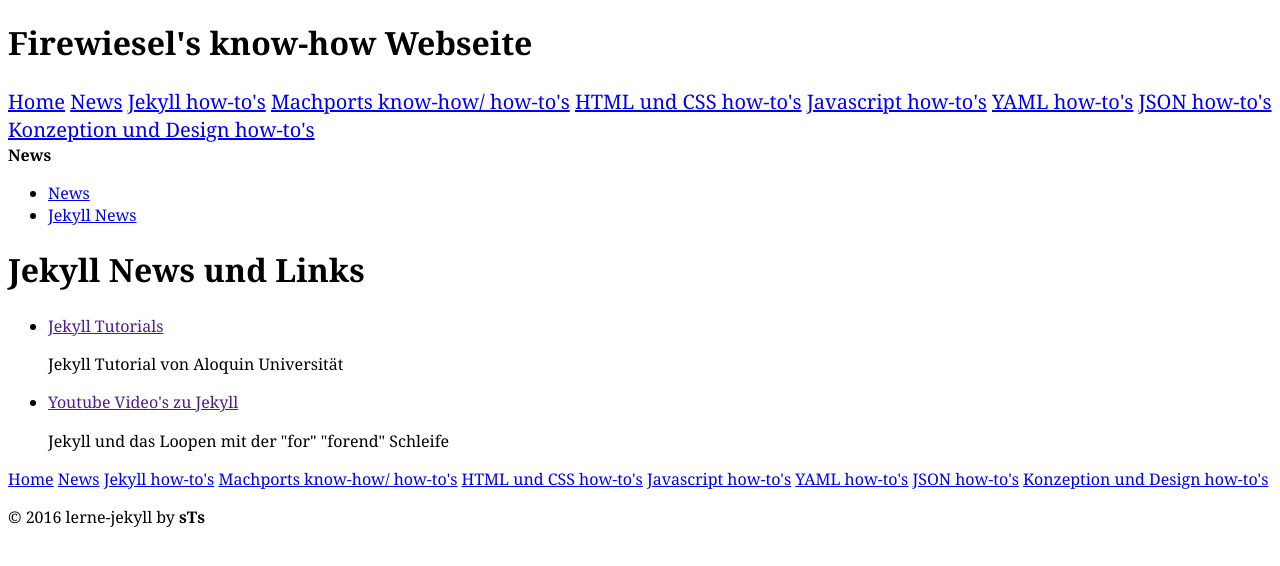
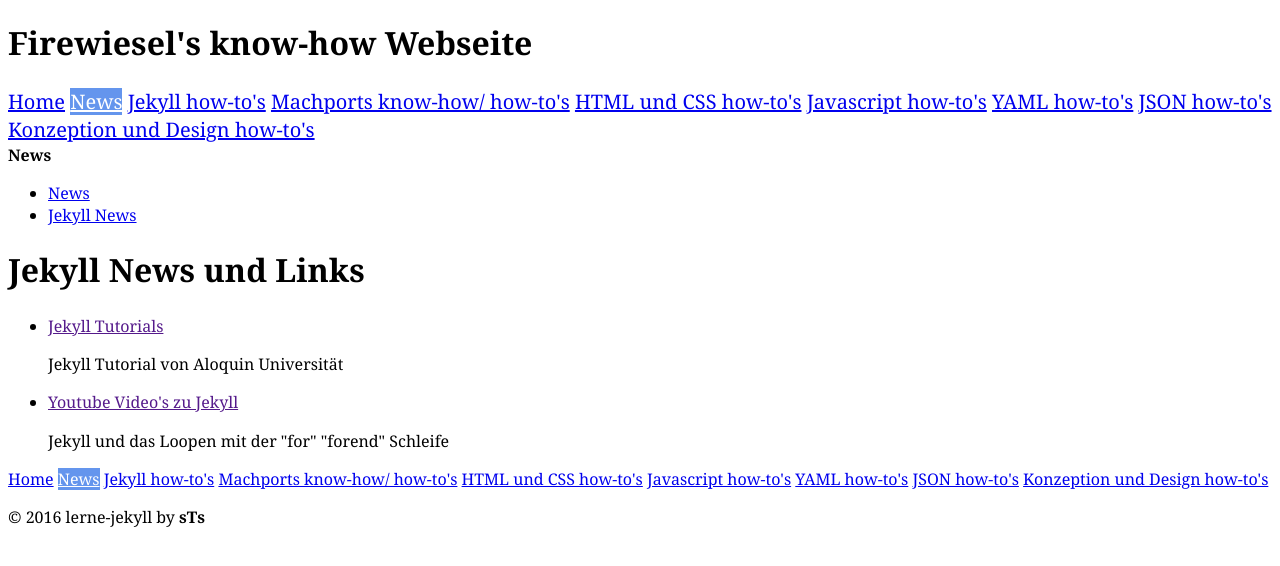
Before and after one commit to firewiesel/lerne-jekyll, a Jekyll site: the page built from jekyll-news.html, in a window 1280 px wide. Shown: the top 566 px of the page. Built offline with Jekyll 4.4.1, drawn with Linux system fonts in a browser that asks for light colours.

Commit message:
page.url Anweisung wurde zu " contains 'news' " geändert.

```diff
--- a/_includes/nav.html
+++ b/_includes/nav.html
@@ -1,7 +1,7 @@
 <nav>
     <ul class="nav {{include.navclass}}">
         <li><a href="{{site.baseurl}}/" class="{% if page.url == '/' %}current{% endif %}">Home</a></li>
-        <li><a href="{{site.baseurl}}/news.html" class="{% if page.url == '/news.html' %}current{% endif %}">News</a></li>
+        <li><a href="{{site.baseurl}}/news.html" class="{% if page.url contains 'news' %}current{% endif %}">News</a></li> <!-- or page.url contains 'jekyll-news' [falls nötig...]-->
         <li><a href="{{site.baseurl}}/jekyll/">Jekyll how-to's</a></li>
         <li><a href="{{site.baseurl}}/macports/">Machports know-how/ how-to's</a></li>
         <li><a href="{{site.baseurl}}/html_css/">HTML und CSS how-to's</a></li>
```
